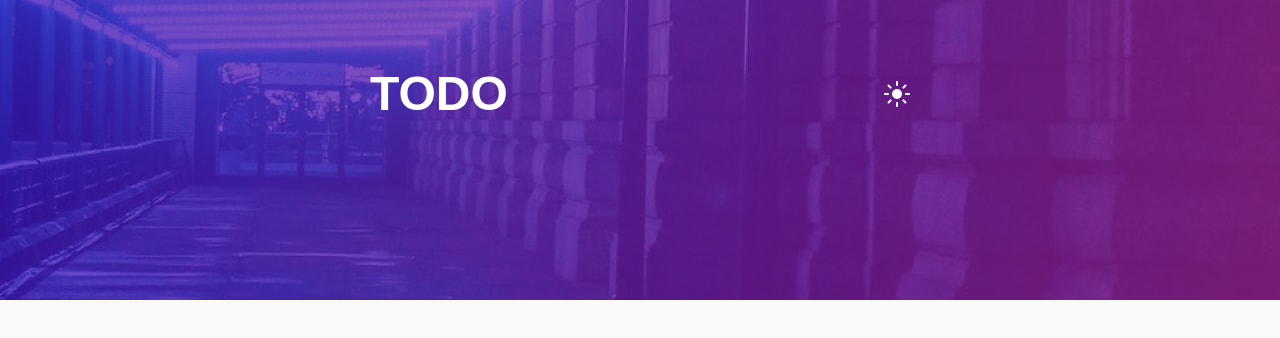
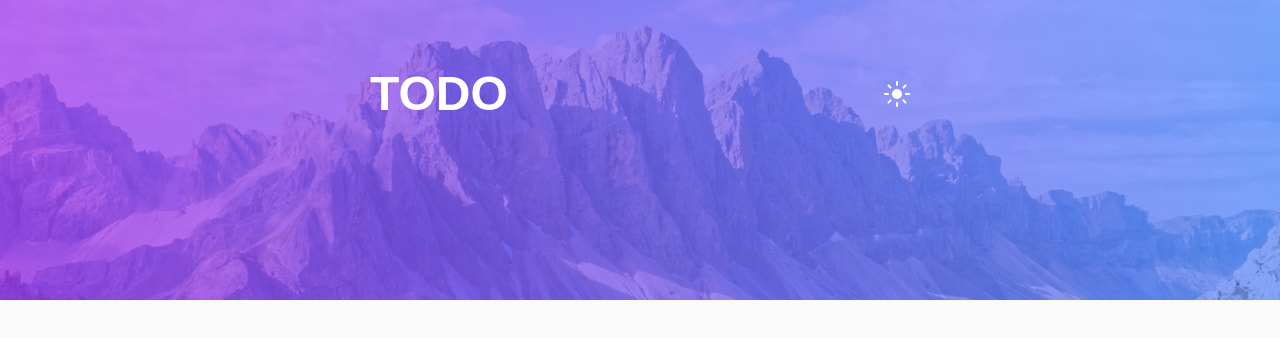
Before and after one commit to WagnerReis/todo-app-challenge, a Next.js app: page / in a window 1280 px wide. Shown: the top 338 px of the page. Built offline with nearby package versions, Linux system fonts and the light colour scheme.

Commit message:
feat(theme): implement dynamic header image based on theme

```diff
--- a/src/app/page.tsx
+++ b/src/app/page.tsx
@@ -1,13 +1,19 @@
+"use client";
 import Image from "next/image";
-import headerImage from "../assets/bg-desktop-dark.jpg";
+import { useTheme } from "next-themes";
 import ThemeToggle from "@/components/theme-toggle";
 
+import headerImageDark from "../assets/bg-desktop-dark.jpg";
+import headerImageLight from "../assets/bg-desktop-light.jpg";
+
 export default function Home() {
+  const { theme } = useTheme();
+
   return (
     <main className="bg-background object-cover w-full h-screen flex flex-col">
       <header>
         <Image
-          src={headerImage}
+          src={theme === "dark" ? headerImageDark : headerImageLight}
           alt="header"
           className="w-full h-[300px] object-cover"
         />
```
